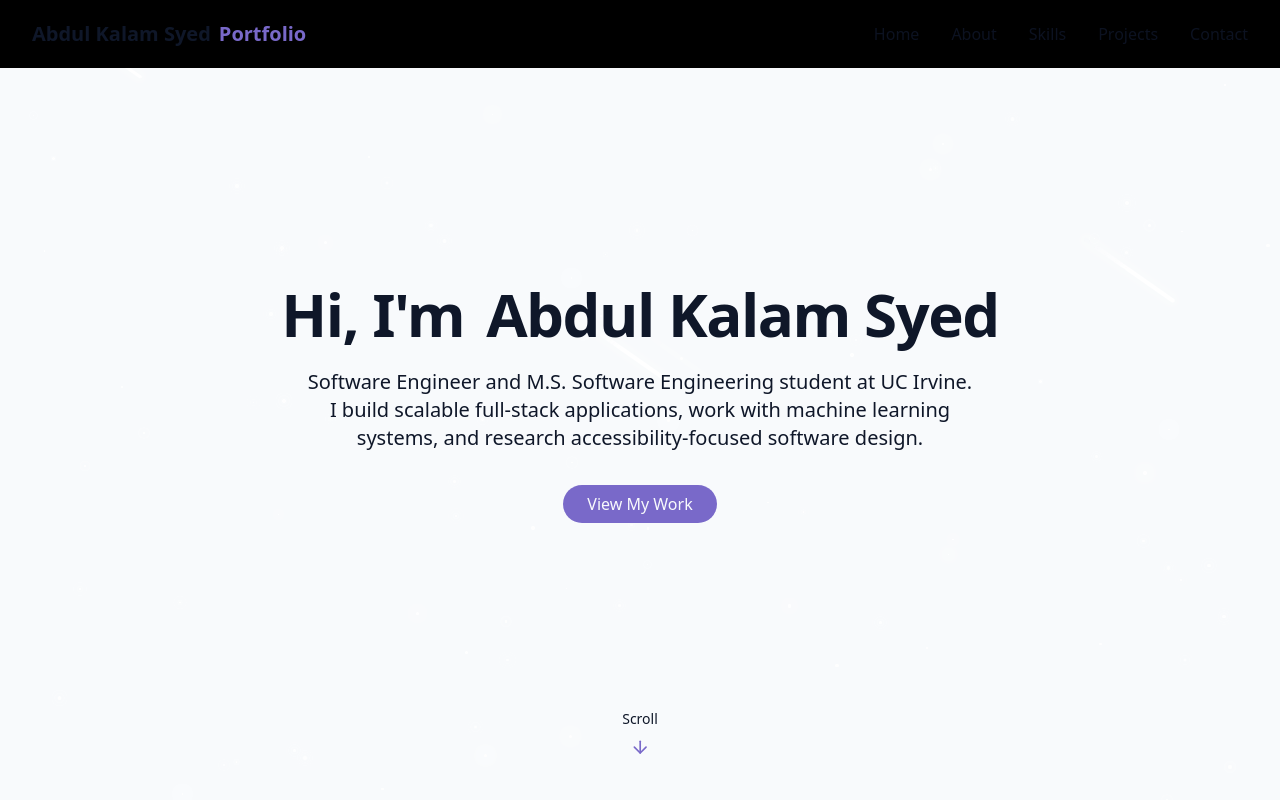
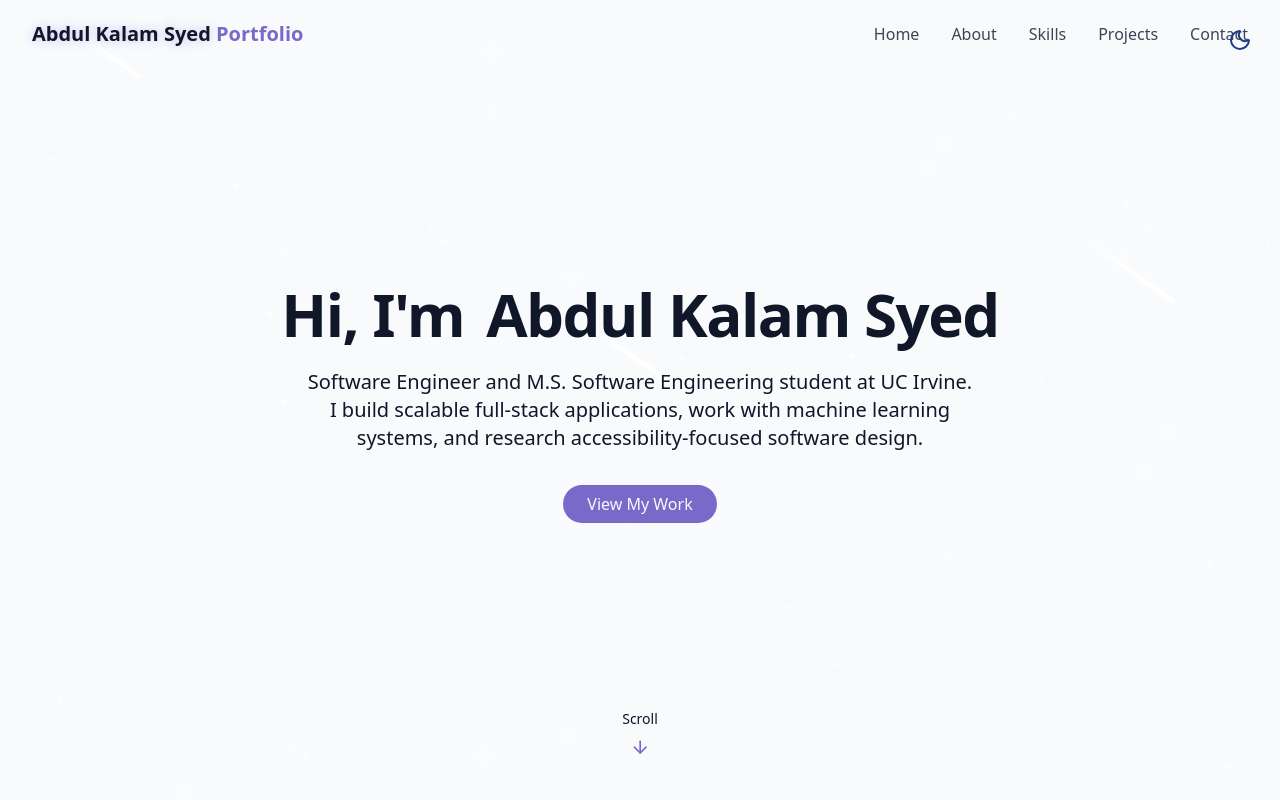
Before and after one commit to abdulksyed10/My-Portfolio-Website, a React app: page / in a window 1280 px wide. Shown: the top 800 px of the page. Built offline with nearby package versions, Linux system fonts and the light colour scheme; the HTML template or start-up script is replaced by a standard one.

Commit message:
fixing light-dark toggle

```diff
--- a/src/components/Navbar.jsx
+++ b/src/components/Navbar.jsx
@@ -16,36 +16,35 @@ export const Navbar = () => {
 
   useEffect(() => {
     const handleScroll = () => {
-      setIsScrolled(window.scrollY > 10);
+      setIsScrolled(window.screenY > 10);
     };
 
     window.addEventListener("scroll", handleScroll);
     return () => window.removeEventListener("scroll", handleScroll);
   }, []);
-
   return (
     <nav
       className={cn(
-        "fixed top-0 left-0 w-full z-50 transition-all duration-300",
-        isScrolled
-          ? "bg-black py-3 border-b border-white/10"
-          : "bg-black py-5"
+        "fixed w-full z-40 transition-all duration-300",
+        isScrolled ? "py-3 bg-background/80 backdrop-blur-md shadow-xs" : "py-5"
       )}
     >
       <div className="container flex items-center justify-between">
         <a
+          className="text-xl font-bold text-primary flex items-center"
           href="#hero"
-          className="text-xl font-bold text-primary flex items-center"
         >
-          <span className="text-foreground">Abdul Kalam Syed</span>
-          <span className="ml-2 text-primary">Portfolio</span>
+          <span className="relative z-10">
+            <span className="text-glow text-foreground"> Abdul Kalam Syed </span>{" "}
+            Portfolio
+          </span>
         </a>
 
-        {/* Desktop nav */}
+        {/* desktop nav */}
         <div className="hidden md:flex space-x-8">
-          {navItems.map((item) => (
+          {navItems.map((item, key) => (
             <a
-              key={item.name}
+              key={key}
               href={item.href}
               className="text-foreground/80 hover:text-primary transition-colors duration-300"
             >
@@ -54,29 +53,29 @@ export const Navbar = () => {
           ))}
         </div>
 
-        {/* Mobile menu toggle */}
+        {/* mobile nav */}
+
         <button
           onClick={() => setIsMenuOpen((prev) => !prev)}
           className="md:hidden p-2 text-foreground z-50"
           aria-label={isMenuOpen ? "Close Menu" : "Open Menu"}
         >
-          {isMenuOpen ? <X size={24} /> : <Menu size={24} />}
+          {isMenuOpen ? <X size={24} /> : <Menu size={24} />}{" "}
         </button>
 
-        {/* Mobile menu overlay */}
         <div
           className={cn(
-            "fixed inset-0 bg-black z-40 flex flex-col items-center justify-center",
-            "transition-opacity duration-300 md:hidden",
+            "fixed inset-0 bg-background/95 backdroup-blur-md z-40 flex flex-col items-center justify-center",
+            "transition-all duration-300 md:hidden",
             isMenuOpen
               ? "opacity-100 pointer-events-auto"
               : "opacity-0 pointer-events-none"
           )}
         >
           <div className="flex flex-col space-y-8 text-xl">
-            {navItems.map((item) => (
+            {navItems.map((item, key) => (
               <a
-                key={item.name}
+                key={key}
                 href={item.href}
                 className="text-foreground/80 hover:text-primary transition-colors duration-300"
                 onClick={() => setIsMenuOpen(false)}
```
